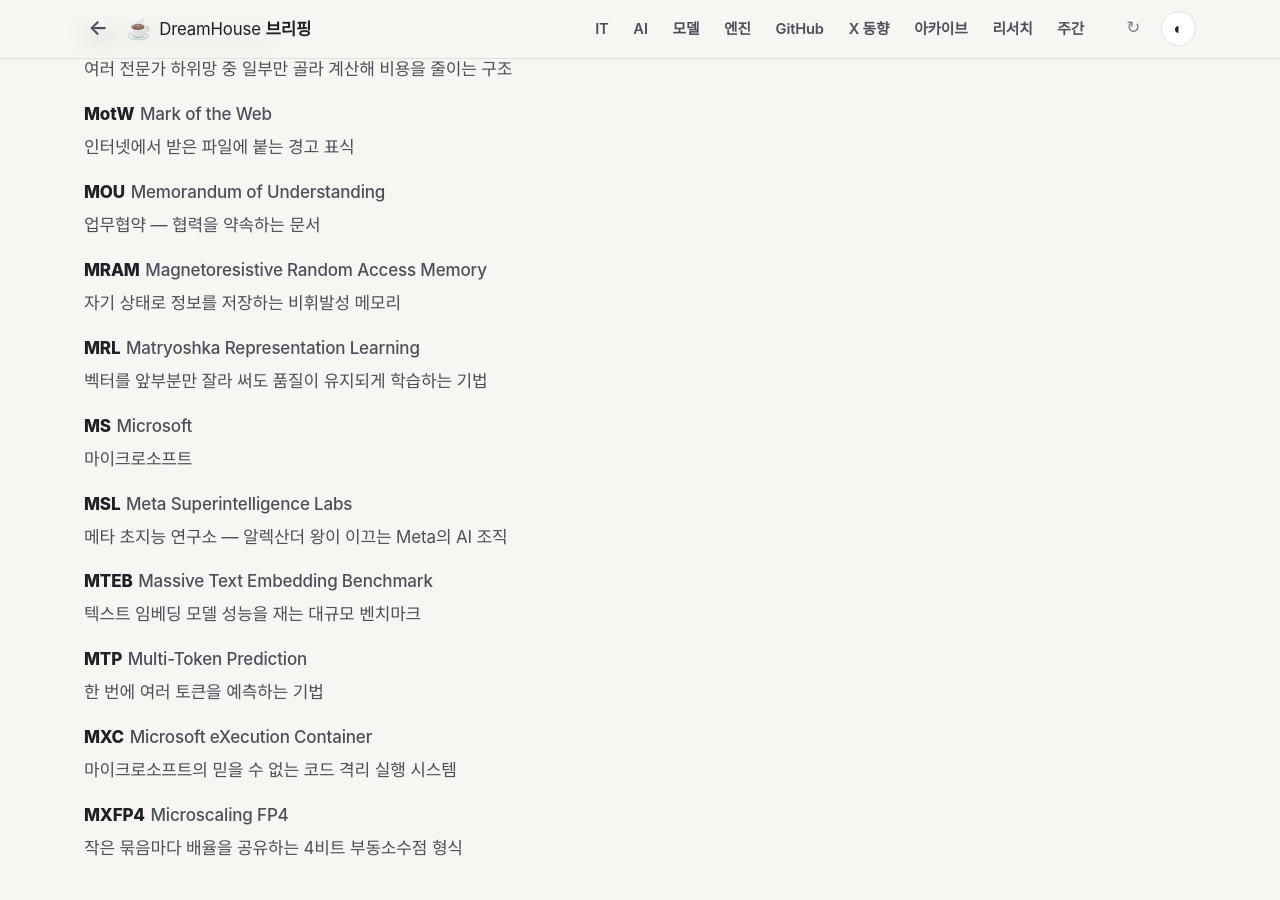
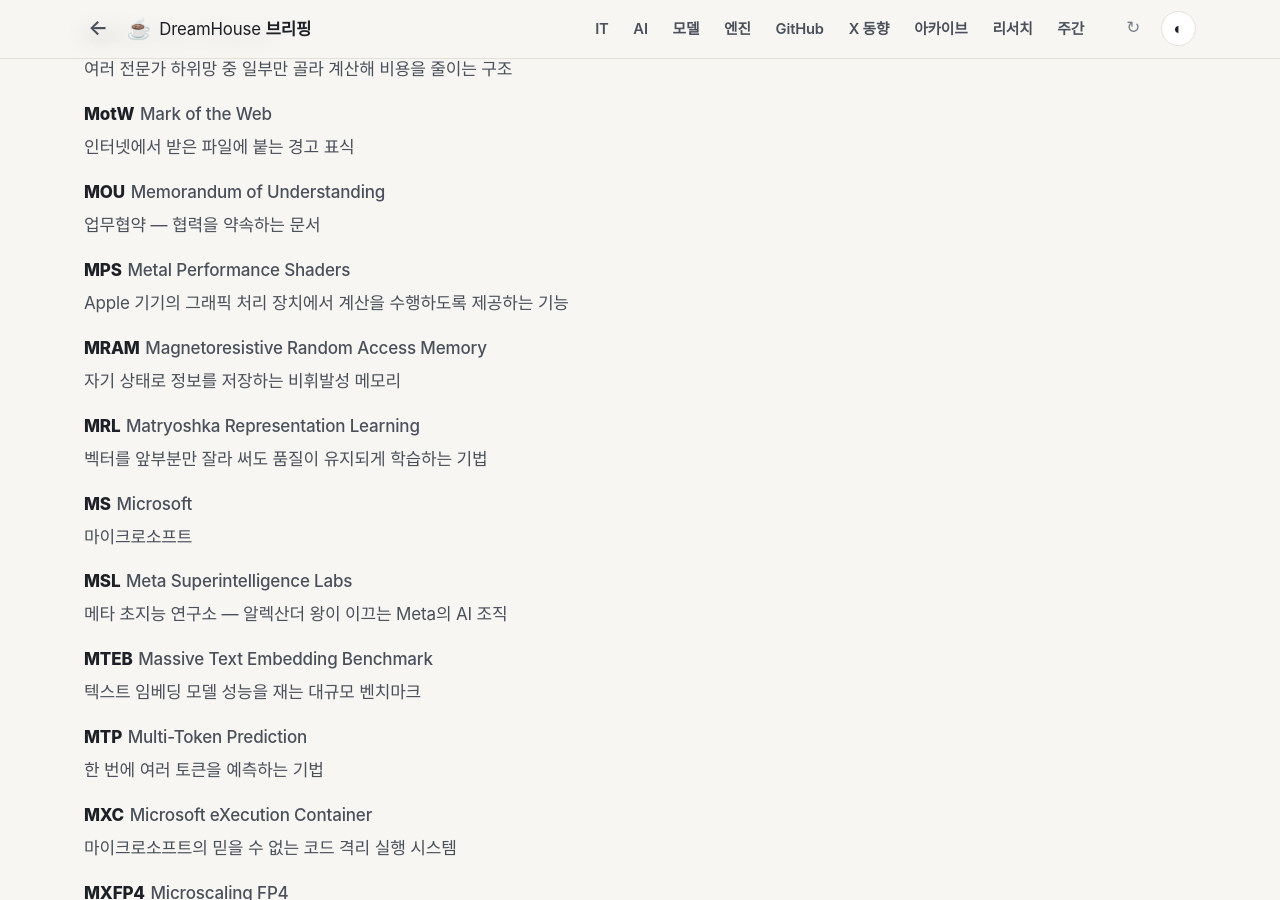
Before and after one commit to DreamHouseKSH/dreamhouse-briefings, a Jekyll site: the page built from glossary/index.html, in a window 1280 px wide and 900 px high, scrolled down 22231 px. Built offline with Jekyll 4.4.1, drawn with Linux system fonts in a browser that asks for light colours; some web fonts are replaced.

Commit message:
glossary: explain MPS from November 2 GitHub briefing

```diff
--- a/_data/glossary.yml
+++ b/_data/glossary.yml
@@ -512,3 +512,5 @@
 - { term: "GW", full: "gigawatt", ko: "10억 와트에 해당하는 전력 단위" }
 
 - {"term": "VAD", "full": "Voice Activity Detection", "ko": "녹음에서 음성이 있는 구간을 가려내는 처리"}
+
+- { term: "MPS", full: "Metal Performance Shaders", ko: "Apple 기기의 그래픽 처리 장치에서 계산을 수행하도록 제공하는 기능" }
```
